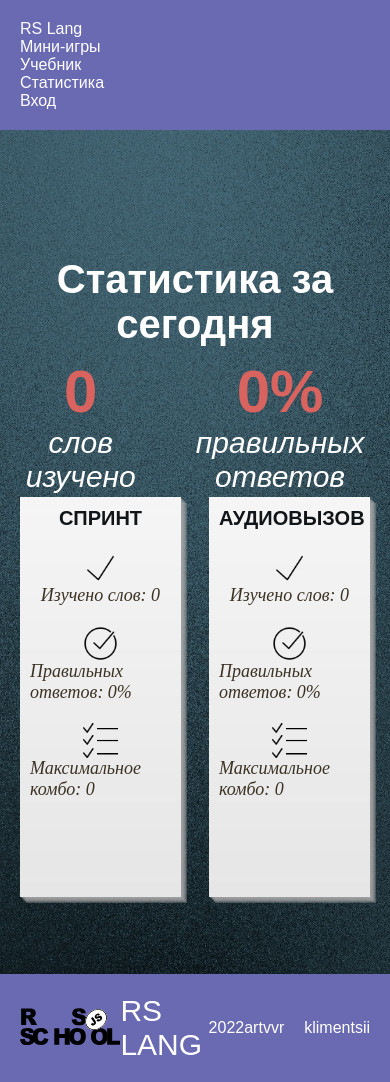
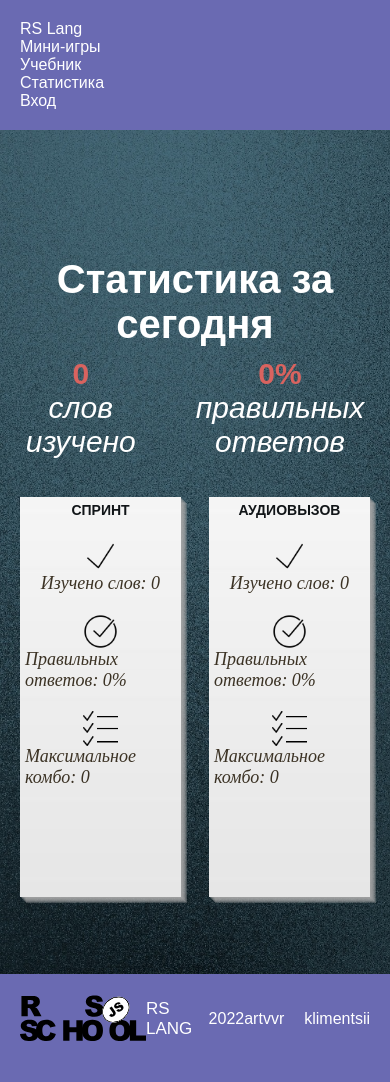
Before and after one commit to klimentsii/rs-lang, an Angular app in the folder rslang/: page /statistics in a window 390 px wide. Built offline with nearby package versions, Linux system fonts and the light colour scheme.

Commit message:
feat: some styles

```diff
--- a/rslang/src/app/pages/footer-component/footer-component.component.css
+++ b/rslang/src/app/pages/footer-component/footer-component.component.css
@@ -16,3 +16,9 @@
 .footer-boxex a:nth-child(2){
   margin-left:20px;
 }
+
+@media(max-width: 500px) {
+p {
+  font-size: 17px;
+}
+}
--- a/rslang/src/app/pages/header-component/header.component.css
+++ b/rslang/src/app/pages/header-component/header.component.css
@@ -22,15 +22,7 @@
 }
 
 @media(max-width: 720px) {
-  .header-inner {
-    flex-direction: column;
-    flex-wrap: wrap;
-  }
-  .header-ul {
-    flex-wrap: wrap;
-    justify-content: space-evenly;
-  }
-  .header-li {
-    margin-bottom: 10px;
-  }
+.header-inner{
+  font-size: 12px;
 }
+}
--- a/rslang/src/app/pages/statistics-page/statistics-page.component.css
+++ b/rslang/src/app/pages/statistics-page/statistics-page.component.css
@@ -142,6 +142,9 @@
   .title-game {
     font-size: 20px;
   }
+  .res, .res-info {
+    font-size:30px;
+  }
   .block-game {
     padding: 10px;
   }
@@ -155,3 +158,21 @@
     margin-top: 50px;
   }
 }
+
+@media(max-width: 400px) {
+  .title-game {
+    font-size: 14px;
+  }
+  .block-game {
+    padding: 5px;
+  }
+  .list-content {
+    flex-direction: column;
+  }
+  .li-content-info {
+    margin: 0;
+  }
+  .title-statistics {
+    margin-top: 50px;
+  }
+}
```
